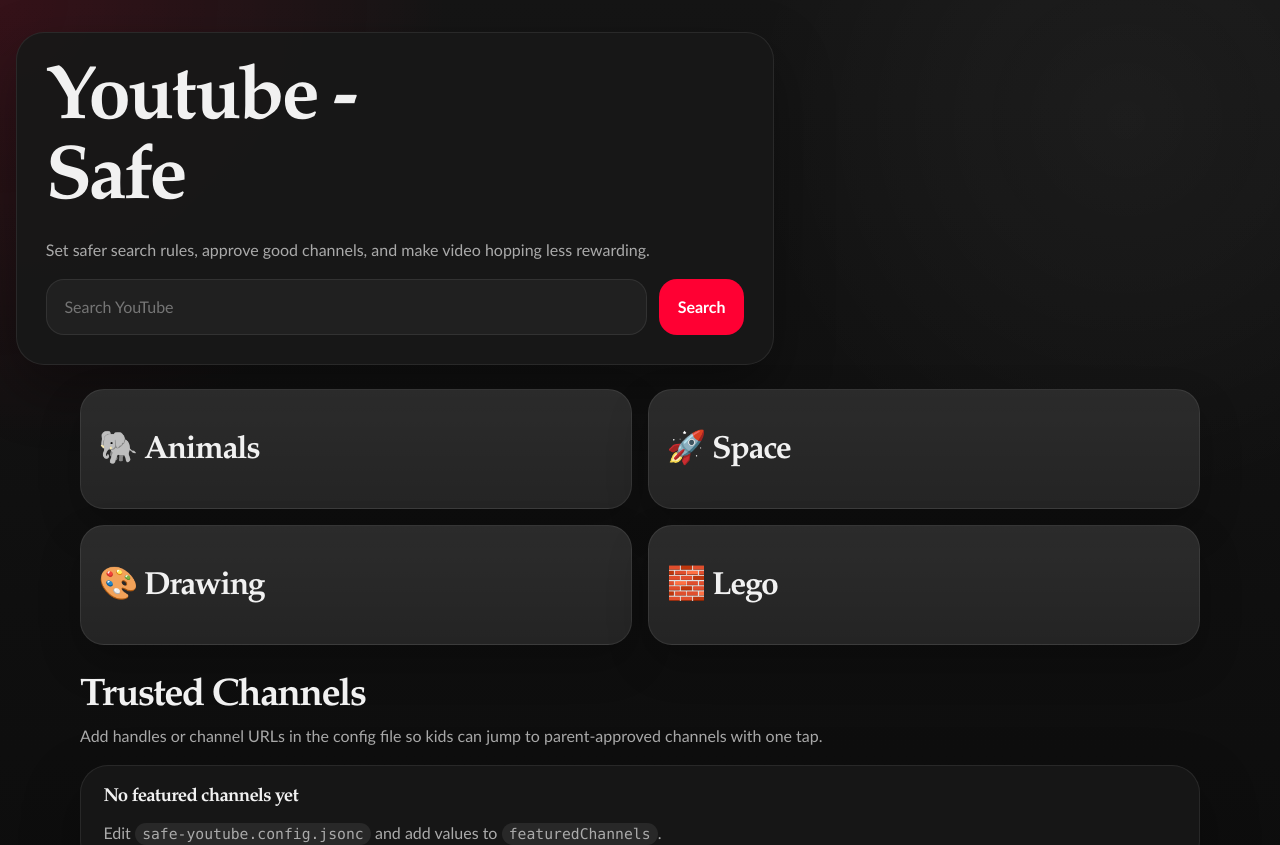
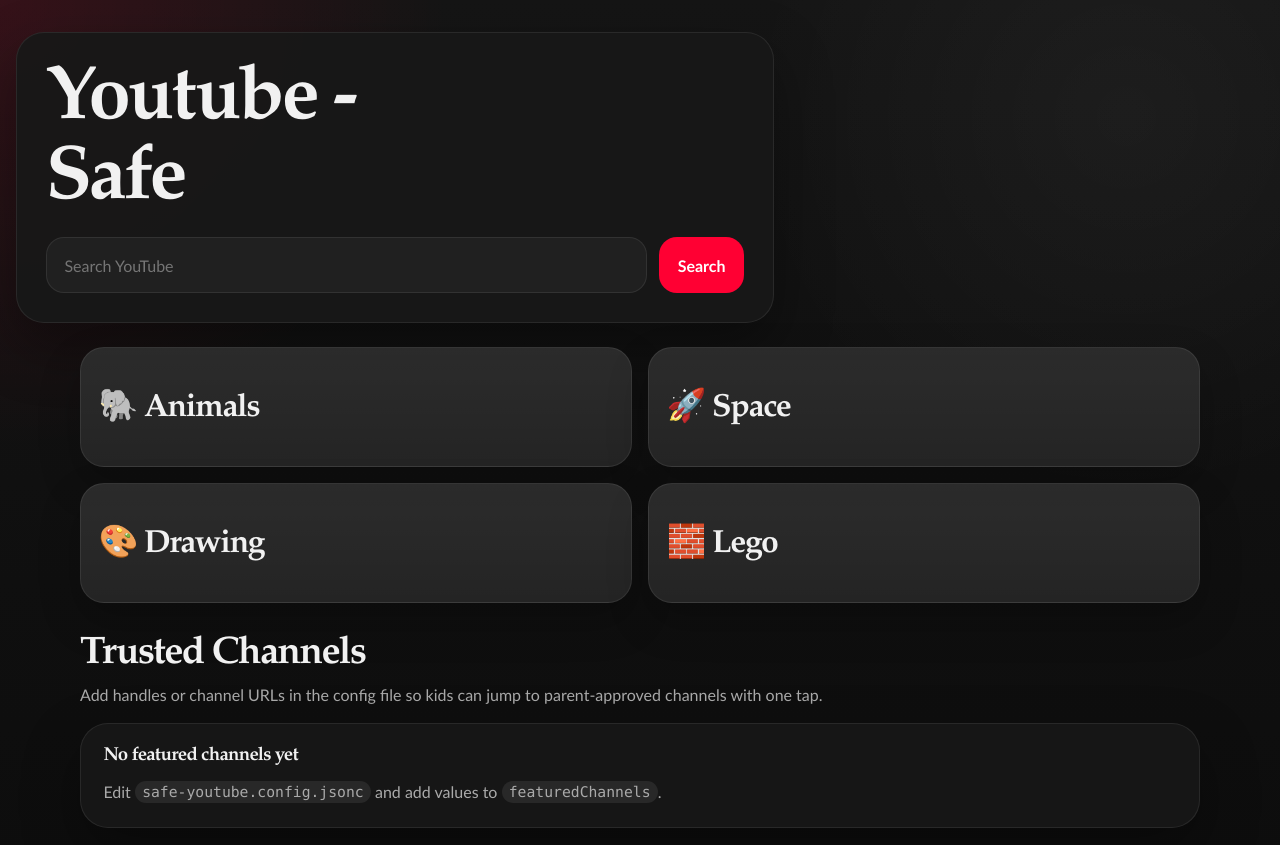
Before and after one commit to noemit/safe-youtube, a Next.js app: page / in a window 1280 px wide. Shown: the top 845 px of the page. Built offline with nearby package versions, Linux system fonts and the light colour scheme.

Commit message:
Remove home intro text

```diff
--- a/src/app/page.tsx
+++ b/src/app/page.tsx
@@ -20,7 +20,6 @@
       <section className="hero hero--full-width">
         <div className="hero__copy">
           <h1>{config.siteTitle}</h1>
-          <p>{config.welcomeMessage}</p>
           <SearchForm disabled={!allowSearching} />
           {!allowSearching ? (
             <p className="helper-text">
```
